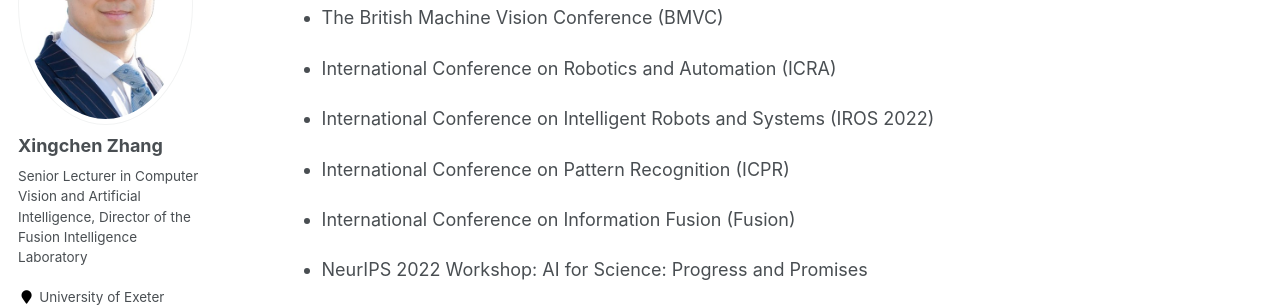
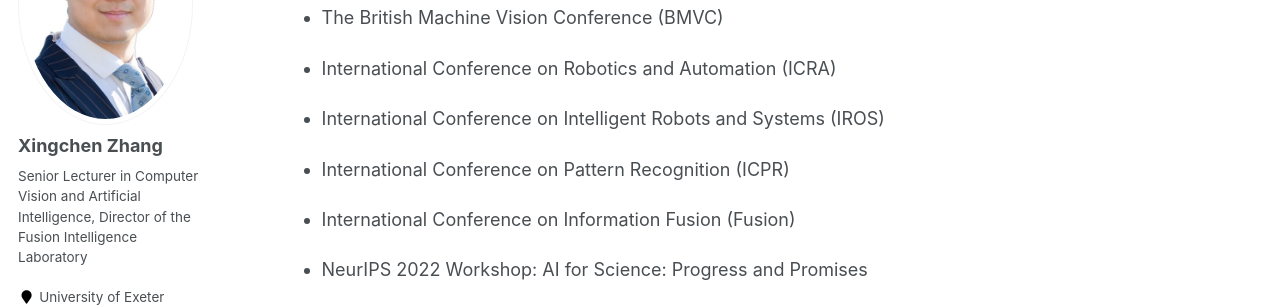
Before and after one commit to xingchenzhang/xingchenzhang.github.io, a Jekyll site: the page built from _pages/service.md, in a window 1280 px wide and 900 px high, scrolled down 2297 px. Shown: the part 152-459 px from the top of the window. Built offline with Jekyll 4.4.1, drawn with Linux system fonts in a browser that asks for light colours.

Commit message:
update service

```diff
--- a/_pages/service.md
+++ b/_pages/service.md
@@ -104,7 +104,7 @@
 
 - International Conference on Robotics and Automation (ICRA)
 
-- International Conference on Intelligent Robots and Systems (IROS 2022)
+- International Conference on Intelligent Robots and Systems (IROS)
 
 - International Conference on Pattern Recognition (ICPR)
 
```
